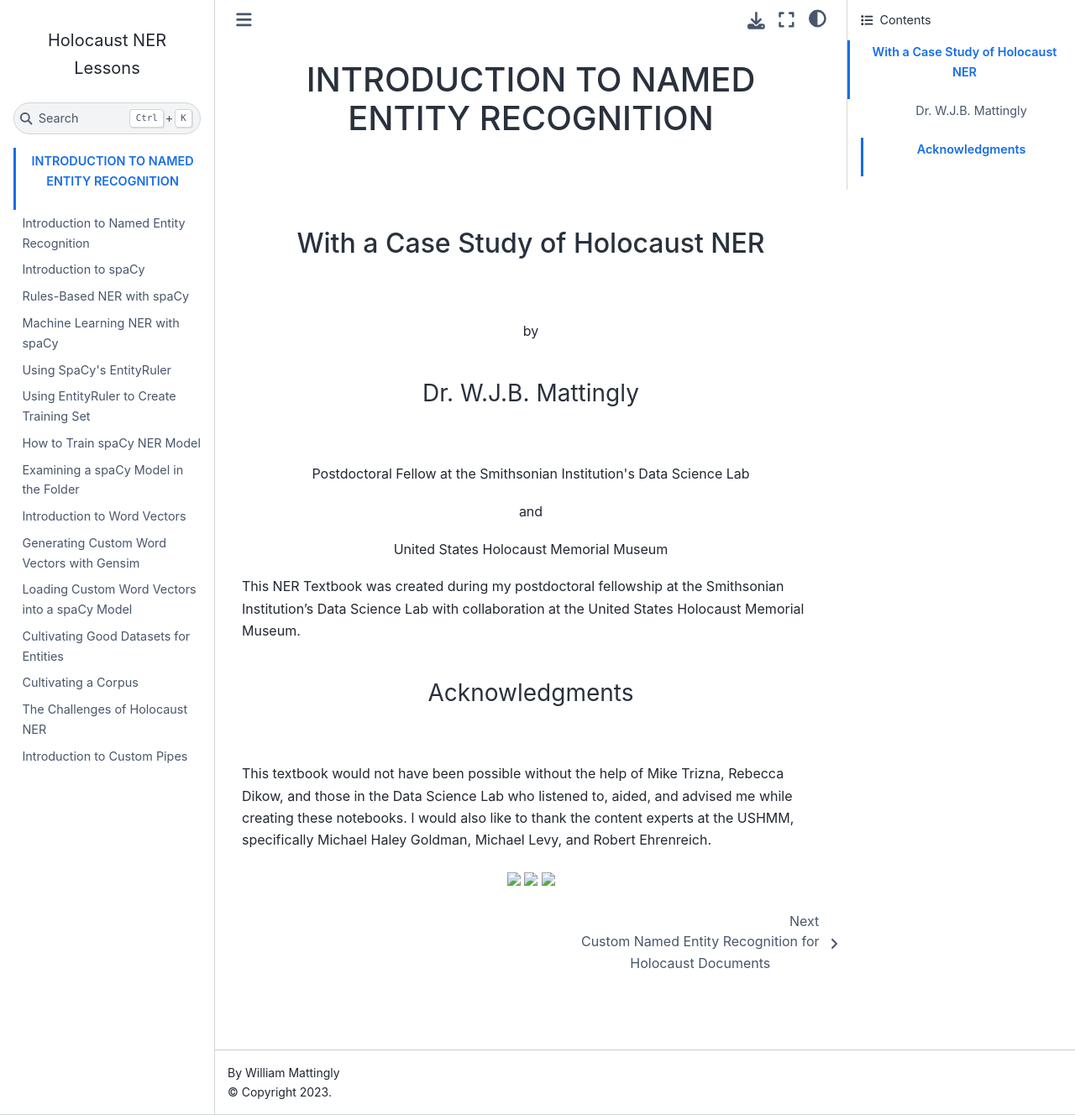
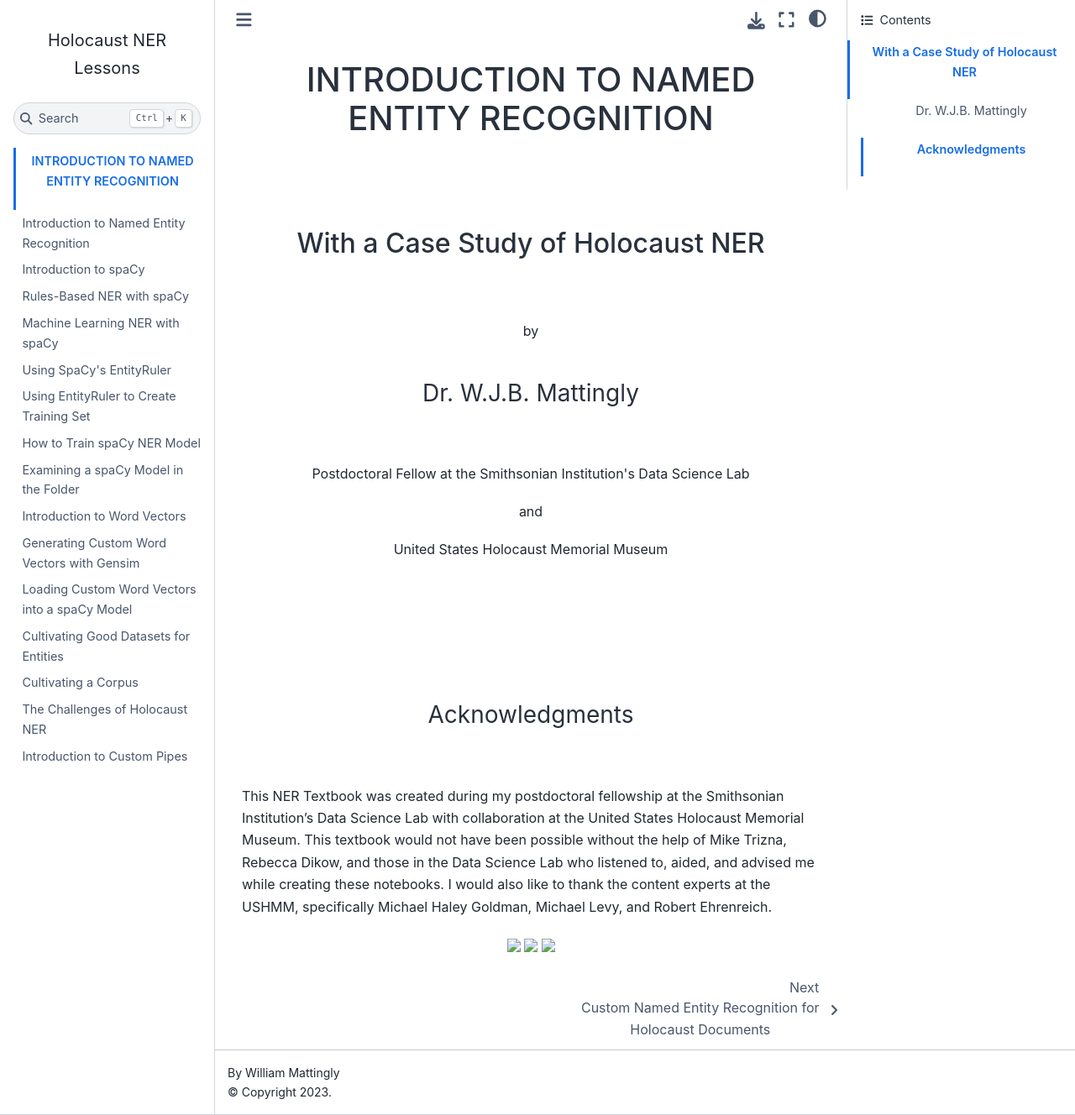
Before and after one commit to wjbmattingly/holocaust_ner_lessons, a Jupyter Book: the page built from intro.md, in a window 1280 px wide and 1328 px high. Shown: the whole window at 84% size. Built offline with Jupyter Book 1.0.4 settings and Sphinx 7.4.7 and the Sphinx Book theme 1.1.4, drawn with Linux system fonts in a browser that asks for light colours.

Commit message:
Update intro.md

```diff
--- a/intro.md
+++ b/intro.md
@@ -7,10 +7,11 @@
 <p align="center">and</p>
 <p align="center">United States Holocaust Memorial Museum</p>
 
-This NER Textbook was created during my postdoctoral fellowship at the Smithsonian Institution's Data Science Lab with collaboration at the United States Holocaust Memorial Museum.
+
+<br><br><br><br>
 
 ### <p align="center">Acknowledgments</p>
-This textbook would not have been possible without the help of Mike Trizna, Rebecca Dikow, and those in the Data Science Lab who listened to, aided, and advised me while creating these notebooks. I would also like to thank the content experts at the USHMM, specifically Michael Haley Goldman, Michael Levy, and Robert Ehrenreich.
+This NER Textbook was created during my postdoctoral fellowship at the Smithsonian Institution's Data Science Lab with collaboration at the United States Holocaust Memorial Museum. This textbook would not have been possible without the help of Mike Trizna, Rebecca Dikow, and those in the Data Science Lab who listened to, aided, and advised me while creating these notebooks. I would also like to thank the content experts at the USHMM, specifically Michael Haley Goldman, Michael Levy, and Robert Ehrenreich.
 <p align="center">
 <img src="images/data_science_lab_logo.png" width="200">
 <img src="images/si_logo.jpg" width="200">
```
